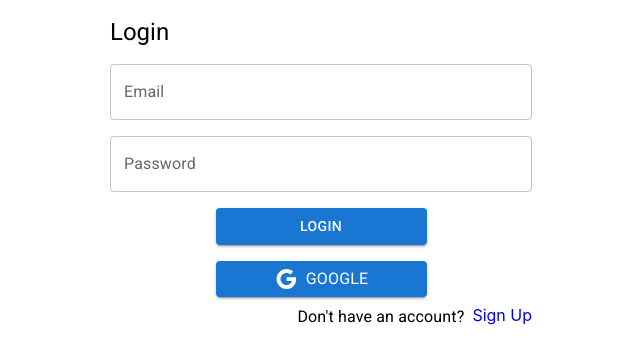
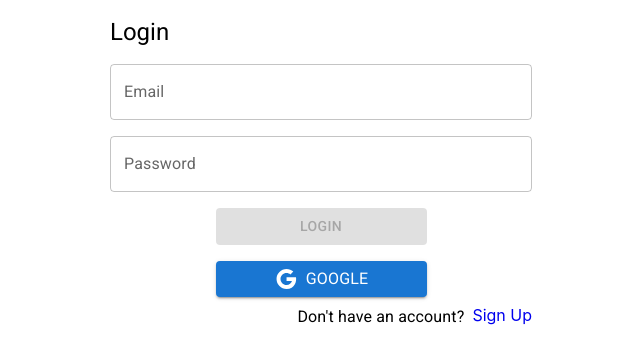
Before and after one commit to joseanher81/mi-trip, a React (Create React App) app: page /auth/login in a window 1280 px wide. Shown: the top 364 px of the page, without its empty margins (319-959 px from the left). Built offline with nearby package versions, Linux system fonts and the light colour scheme; no server answers.

Commit message:
Fixed bug allowing login to non existing users

```diff
--- a/src/auth/pages/LoginPage.tsx
+++ b/src/auth/pages/LoginPage.tsx
@@ -10,11 +10,20 @@ const initState = {
     password: ''
 }
 
+const formValidations = {
+    email: [ (value: string ) => {
+        const regex = /^(([^<>()[\]\\.,;:\s@"]+(\.[^<>()[\]\\.,;:\s@"]+)*)|(".+"))@((\[[0-9]{1,3}\.[0-9]{1,3}\.[0-9]{1,3}\.[0-9]{1,3}\])|(([a-zA-Z\-0-9]+\.)+[a-zA-Z]{2,}))$/;
+        return regex.test(value);
+        }, ''],
+    password: [ ( value: string ) => value.length >= 6, '']
+
+}
+
 export const LoginPage = () => {
 
     const { startLoginWithEmailAndPassword, startGoogleLogIn } = useAuthStore();
 
-    const { email, password, onChange } = useForm( initState );
+    const { email, password, onChange, isFormValid } = useForm( initState, formValidations );
 
     // Normal Login
     const onSubmit = ( event: FormEvent<HTMLFormElement> ) => {
@@ -65,6 +74,7 @@ export const LoginPage = () => {
                     >
                         <Grid item xs={ 12 } sm={ 6 }>
                             <Button
+                                disabled={ !isFormValid }
                                 type='submit'
                                 variant='contained'
                                 fullWidth>
--- a/src/hooks/useAuthStore.ts
+++ b/src/hooks/useAuthStore.ts
@@ -21,9 +21,12 @@ export const useAuthStore = () => {
 
         try {
             const resp = await loginWithEmailPassword( { email, password });
+            console.log("Login " + JSON.stringify(resp))
 
             // in case of ERROR -> logout
-            if( !resp.ok ) dispatch( onLogout( resp.errorMessage ) );
+            if( !resp.ok ) return dispatch( onLogout( resp.errorMessage ) );
+
+            console.log("Llega")
 
             // everything ok -> login
             dispatch( onLogin( resp ) );
```
